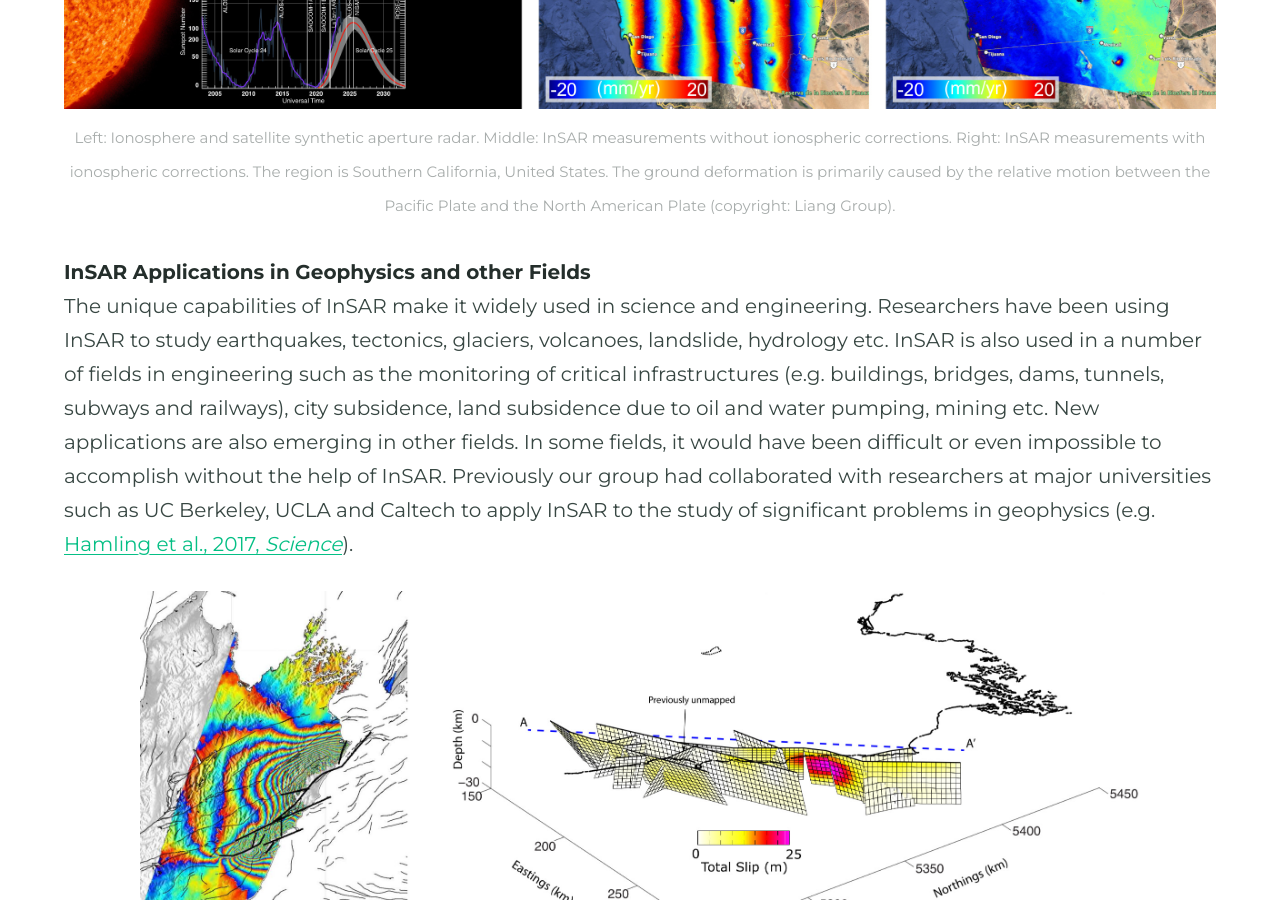
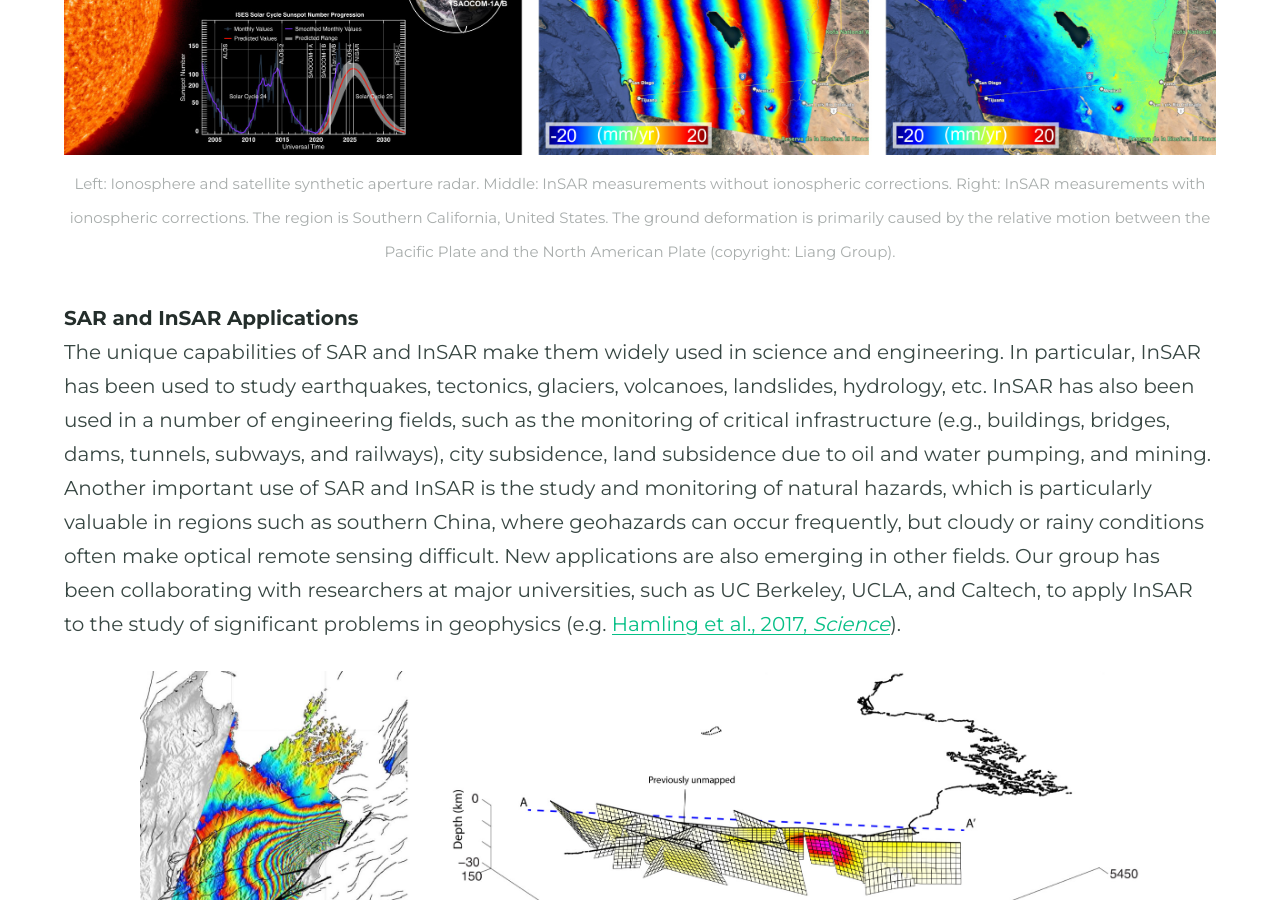
Before and after one commit to CunrenLiang/cunrenliang.github.io, a Jekyll site: the page built from research.md, in a window 1280 px wide and 900 px high, scrolled down 4515 px. Built offline with Jekyll 4.4.1, drawn with Linux system fonts in a browser that asks for light colours; some web fonts are replaced; some of the changed text lies outside the part shown.

Commit message:
Add files via upload

```diff
--- a/research.md
+++ b/research.md
@@ -7,7 +7,7 @@ feature_image: "../assets/images/tibet/tibet_s1_a41_210504-210516_8.jpg"
 
 Synthetic aperture radar (SAR) uses microwaves to image the Earth and other planetary bodies. Unlike most optical instruments, SAR is an active sensor that transmits pulses toward the surface and then receives the backscattered echoes. Therefore, SAR does not require solar illumination and can acquire images day or night. Moreover, microwaves can penetrate clouds, enabling SAR to operate under all weather conditions. A significant advantage of remote sensing with SAR is that the entire process, from the underlying physical principles to data processing techniques, is highly quantitative, enabling the retrieval of physical parameters with high precision.
 
-{% include figure.html image="../assets/images/research/sentinel1-magellan.jpg" caption="Left: Earth observation through clouds with synthetic aperture radar (Credit: ESA). Right: Magellan radar mission to Venus, launched aboard space shuttle Atlantis (Credit: NASA)." position="center" width="1000" %}
+{% include figure.html image="../assets/images/research/sentinel1-magellan.jpg" caption="Left: Earth observation through clouds with synthetic aperture radar (Credit: ESA). Right: Magellan radar mission to Venus, launched aboard space shuttle Atlantis (Credit: NASA)." position="center" width="1200" %}
 
 The development of synthetic aperture radar interferometry (InSAR) over the last few decades has further enabled SAR to measure the Earth's surface in the third dimension, providing information on topography and surface deformation. InSAR measures surface deformation using the phase of radar waves, whose wavelengths range from a few to several tens of centimeters, and thus can achieve the amazing centimeter- to millimeter-level precision. Coincidentally, many deformations on the Earth’s surface are comparable in magnitude to radar wavelengths (yes, surface deformation occurs almost everywhere on Earth. You just cannot see it in most cases, but InSAR can). Therefore, InSAR is widely used in engineering and scientific applications and has even revolutionized research in related fields. Driven by their unique capabilities and a growing range of applications, SAR and InSAR are expanding beyond academia, with an increasing number of companies around the world commercializing these technologies. Analysts estimated the global SAR market at roughly $4 billion in 2021 and projected it to nearly double over the following five years ([Rosen, 2021, _Science_](https://science.sciencemag.org/content/371/6532/876)).
 
@@ -43,22 +43,24 @@ Our group studies all sources of errors along with methods for correcting them t
 {% include figure.html image="../assets/images/research/south_california_ion.jpg" caption="Left: Ionosphere and satellite synthetic aperture radar. Middle: InSAR measurements without ionospheric corrections. Right: InSAR measurements with ionospheric corrections. The region is Southern California, United States. The ground deformation is primarily caused by the relative motion between the Pacific Plate and the North American Plate (copyright: Liang Group)." position="center" width="1200" %}
 
 
-###### InSAR Applications in Geophysics and other Fields
-The unique capabilities of InSAR make it widely used in science and engineering. Researchers have been using InSAR to study earthquakes, tectonics, glaciers, volcanoes, landslide, hydrology etc. InSAR is also used in a number of fields in engineering such as the monitoring of critical infrastructures (e.g. buildings, bridges, dams, tunnels, subways and railways), city subsidence, land subsidence due to oil and water pumping, mining etc. New applications are also emerging in other fields. In some fields, it would have been difficult or even impossible to accomplish without the help of InSAR. Previously our group had collaborated with researchers at major universities such as UC Berkeley, UCLA and Caltech to apply InSAR to the study of significant problems in geophysics (e.g. [Hamling et al., 2017, _Science_](https://science.sciencemag.org/content/356/6334/eaam7194)).
+###### SAR and InSAR Applications
+The unique capabilities of SAR and InSAR make them widely used in science and engineering. In particular, InSAR has been used to study earthquakes, tectonics, glaciers, volcanoes, landslides, hydrology, etc. InSAR has also been used in a number of engineering fields, such as the monitoring of critical infrastructure (e.g., buildings, bridges, dams, tunnels, subways, and railways), city subsidence, land subsidence due to oil and water pumping, and mining. Another important use of SAR and InSAR is the study and monitoring of natural hazards, which is particularly valuable in regions such as southern China, where geohazards can occur frequently, but cloudy or rainy conditions often make optical remote sensing difficult. New applications are also emerging in other fields. Our group has been collaborating with researchers at major universities, such as UC Berkeley, UCLA, and Caltech, to apply InSAR to the study of significant problems in geophysics (e.g. [Hamling et al., 2017, _Science_](https://science.sciencemag.org/content/356/6334/eaam7194)).
 
 {% include figure.html image="../assets/images/research/Kaikoura_earthquake.jpg" caption="InSAR data used to study the 2016 Mw 7.8 Kaikōura earthquake in New Zealand. Left: ALOS-2 interferogram. Right: Best-fitting crustal fault model." position="center" width="1000" %}
 
 
-###### Natural Hazard Response with SAR
-
-Radar can image in all weather conditions and without the need of illumination from the Sun. This makes it particularly useful in areas like the cloudy or rainy southern China where geohazards can easily happen. As the number of civil and commercial SAR satellites is growing rapidly, we may be able to detect daily or even hourly surface changes. The results have already been proved to be of great values to government agencies. Previously we have worked with researchers to produce damage proxy maps (DPM) that map the damages caused by various natural disasters. Many of the results have been used to aid in the response of these disasters (e.g. [Yun et al., 2015, _SRL_](https://pubs.geoscienceworld.org/ssa/srl/article/86/6/1549/315478/Rapid-Damage-Mapping-for-the-2015-Mw-7-8-Gorkha)).
-
-{% include figure.html image="../assets/images/research/dpm_nepal_earthquake.jpg" caption="Damage proxy map of the 2015 Nepal earthquake generated using SAR data." position="center" width="800" %}
+###### Research Funding and Projects
+* 国家高层次人才计划项目（青年）, PI
+* 国家自然科学基金面上项目 - 复杂困难地区大范围L波段InSAR时序分析技术研究, PI
+* 南方科技大学委托项目, PI
+* ALOS-4 Calibration/Validation and Science Team (CVST) project (2025–2028), PI, Japan Aerospace Exploration Agency (JAXA), Japan
+* [ALOS-4 Calibration/Validation and Science Team (CVST) project (2022–2025)](https://www.eorc.jaxa.jp/ALOS/en/alos-4/a4_calval_e.htm), PI, Japan Aerospace Exploration Agency (JAXA), Japan
+* New Techniques for Monitoring Carbon Stock and Flux in Southeast Asia using Spaceborne SAR and LiDAR Observations, Space Technology Development Programme, Singapore, International Collaborator
+* Integrating Volcano and Earthquake Science and Technology (InVEST) in Southeast Asia, Ministry of Education, Singapore, International Collaborator
 
 
-###### Current Projects
-* 国家高层次人才计划项目（青年）, PI
-* 复杂困难地区大范围L波段InSAR时序分析技术研究, PI, National Natural Science Fundation of China
-* [Calibration/Validation and Science Team (CVST) of ALOS-4 mission](https://www.eorc.jaxa.jp/ALOS/en/alos-4/a4_calval_e.htm), PI, Japan Aerospace Exploration Agency (JAXA), Japan
-* New Techniques for Monitoring Carbon Stock and Flux in Southeast Asia using Spaceborne SAR and LiDAR Observations, Co-PI, Space Technology Development Programme, Singapore
-* Integrating Volcano and Earthquake Science and Technology (InVEST) in Southeast Asia, Co-PI, Ministry of Education, Singapore
+Prior to joining Peking University (Selected)
+* NISAR Mission Science Team project, awarded 2018, Co-I
+* NASA Earth Science Applications: Disaster Risk Reduction and Response, awarded 2018, Co-I
+* NASA Earth Surface and Interior projects, awarded 2015, 2016, 2017, Co-I
+* NISAR Mission Science Definition Team project, awarded 2015, Co-I
```
